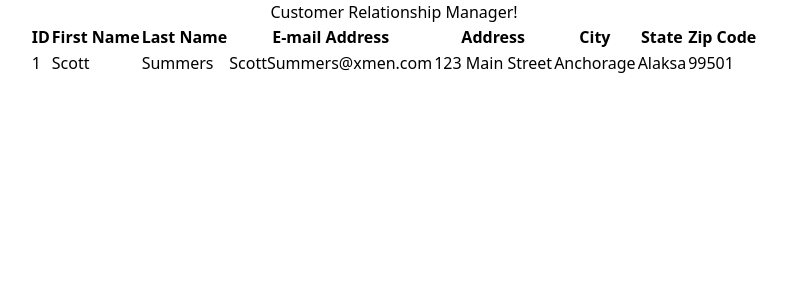
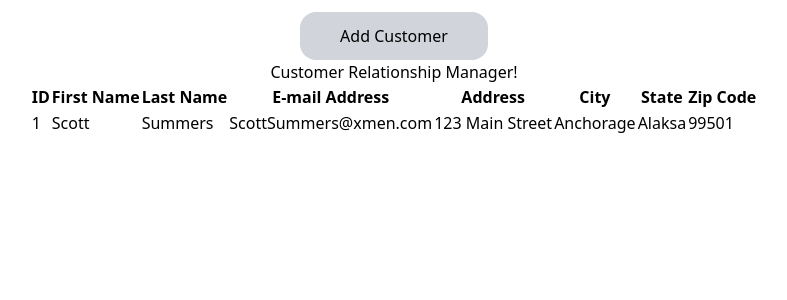
Before and after one commit to Prthomas808/Customer-Relationship-Management, a Django app: template CRM/CRM_Site/templates/home.html in a window 1280 px wide. Shown: the top 300 px of the page, without its empty margins (246-1033 px from the left). Run offline with Django 5.2, Linux system fonts and the light colour scheme; the template is opened without the code that fills it: values that come from a table or form of the project are taken from there, others are empty; a user stored in the database is signed in; data comes from the database, SQL or seed files in the repository; parts of the project's set-up code (start-up, migrations or seed data) failed here and were passed over; some libraries are stand-ins or nearby versions.

Commit message:
form for add customer created

```diff
--- a/CRM/CRM_Site/templates/home.html
+++ b/CRM/CRM_Site/templates/home.html
@@ -3,8 +3,9 @@
 {% block title %}CRM | Home{% endblock %}
 
 {% block content %}
-    <div class="flex flex-col justify-center items-center">
+    <div class="flex flex-col justify-center items-center mt-3">
         {% if user.is_authenticated %}
+            <a href="{% url "add_customer"%}" class="py-3 px-10 bg-gray-300 rounded-2xl">Add Customer</a>
             {% include "crm_table.html" %}
         {% else %}
             <h1>Show Log In Form</h1>
--- a/CRM/CRM_Site/urls.py
+++ b/CRM/CRM_Site/urls.py
@@ -7,5 +7,6 @@ urlpatterns = [
     path("logout/", views.logout_user, name="logout"),
     path("record/<int:pk>", views.customer_record, name="record"),
     path("delete_customer/<int:pk>", views.delete_customer, name="delete_customer"),
+    path("add_customer", views.add_customer, name="add_customer"),
     path("update_customer/<int:pk>", views.update_customer, name="update_customer"),
 ]
```
Also changed, not shown: CRM/CRM_Site/forms.py (added, +7 -0 lines), CRM/CRM_Site/templates/add_customer.html (added, +10 -0 lines), CRM/CRM_Site/views.py (+8 -0 lines).
